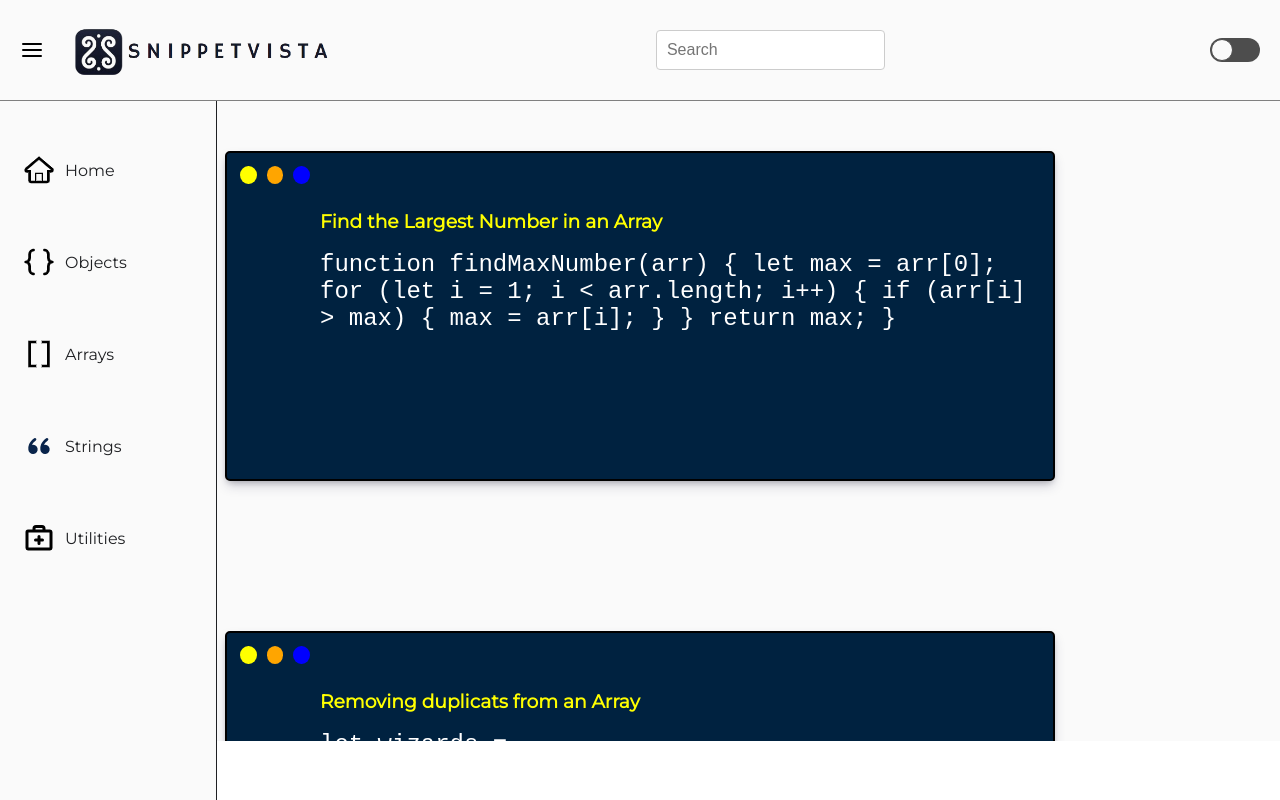
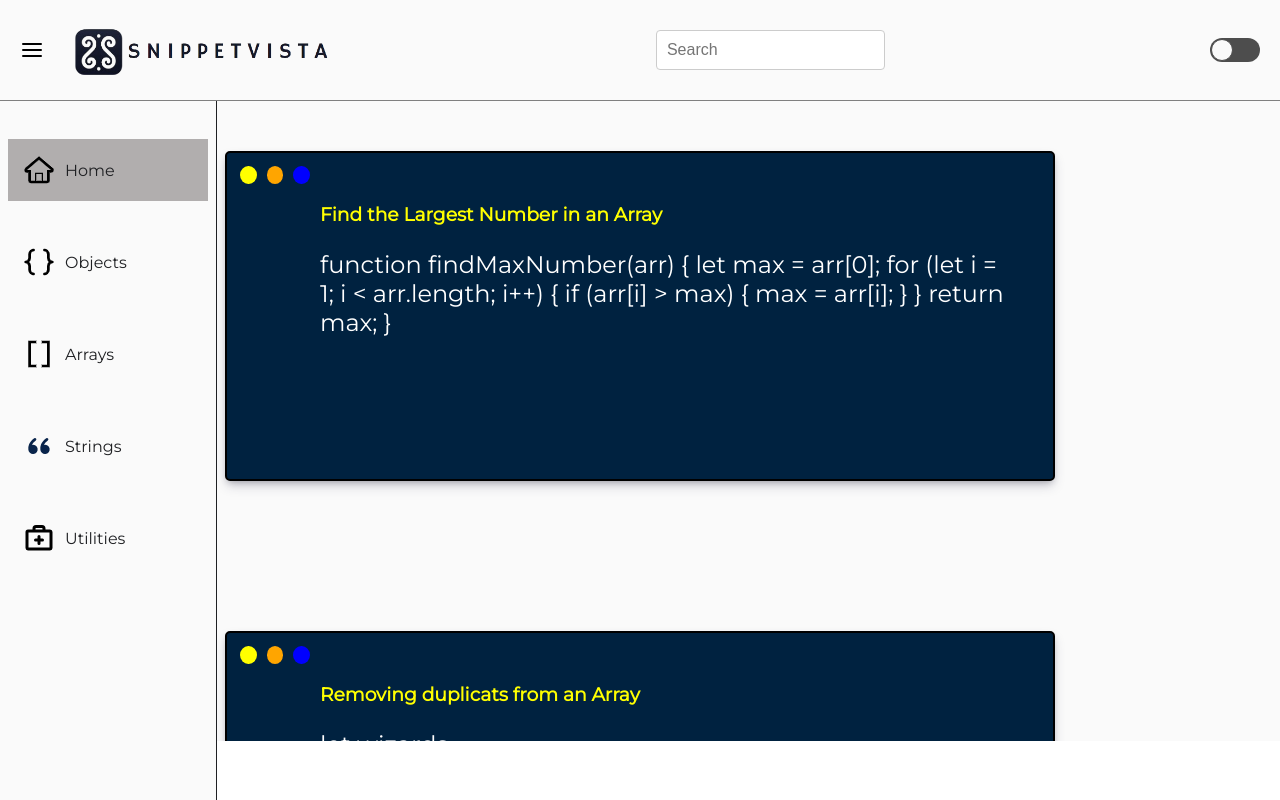
Before and after one commit to vukas86/snippetvista, a React (Create React App) app: page / in a window 1280 px wide. Built offline with nearby package versions, Linux system fonts and the light colour scheme.

Commit message:
working on funcionality of main page

```diff
--- a/public/index.html
+++ b/public/index.html
@@ -2,6 +2,7 @@
 <html lang="en">
   <head>
     <meta charset="utf-8" />
+    <meta name="view-transition" content="same-origin" />
 
     <link rel="icon" href="%PUBLIC_URL%/favicon.ico" />
     <meta name="viewport" content="width=device-width, initial-scale=1" />
--- a/src/App.js
+++ b/src/App.js
@@ -15,8 +15,8 @@ function App() {
         <div>
           <Main />
         </div>
-        <Footer />
       </div>
+      {/* <Footer /> */}
     </AppProvider>
   );
 }
--- a/src/components/Main/Main.js
+++ b/src/components/Main/Main.js
@@ -16,7 +16,7 @@ function Main() {
           </div>
           <article>
             <h3>{item.title}</h3>
-            <code>{item.description}</code>
+            <p>{item.description}</p>
           </article>
         </div>
       ))}
--- a/src/components/Sidebar/SideBar.js
+++ b/src/components/Sidebar/SideBar.js
@@ -64,6 +64,8 @@ function SideBar() {
     return null;
   }
 
+  console.log(selectedSection);
+
   return (
     <motion.aside
       className="sidecontainer"
@@ -78,31 +80,46 @@ function SideBar() {
         variants={sideBarVarients}
       >
         <ul>
-          <motion.li variants={itemVariants}>
+          <motion.li
+            variants={itemVariants}
+            className={selectedSection === "" ? "active" : ""}
+          >
             <a href="#home" onClick={() => selectionHandler("")}>
               <img src={home} alt="home-icon"></img>
               <span>Home</span>
             </a>
           </motion.li>
-          <motion.li variants={itemVariants}>
+          <motion.li
+            variants={itemVariants}
+            className={selectedSection === "Objects" ? "active" : ""}
+          >
             <a href="#objects" onClick={() => selectionHandler("Objects")}>
               <img src={object} alt="object-icon"></img>
               <span>Objects</span>
             </a>
           </motion.li>
-          <motion.li variants={itemVariants}>
+          <motion.li
+            variants={itemVariants}
+            className={selectedSection === "Arrays" ? "active" : ""}
+          >
             <a href="#arrays" onClick={() => selectionHandler("Arrays")}>
               <img src={array} alt="array-icon"></img>
               <span>Arrays</span>
             </a>
           </motion.li>
-          <motion.li variants={itemVariants}>
+          <motion.li
+            variants={itemVariants}
+            className={selectedSection === "Strings" ? "active" : ""}
+          >
             <a href="#strings" onClick={() => selectionHandler("Strings")}>
               <img src={quotes} alt="string-icon"></img>
               <span>Strings</span>
             </a>
           </motion.li>
-          <motion.li variants={itemVariants}>
+          <motion.li
+            variants={itemVariants}
+            className={selectedSection === "Utilities" ? "active" : ""}
+          >
             <a href="#utilities" onClick={() => selectionHandler("Utilities")}>
               <img src={utility} alt="string-icon"></img>
               <span>Utilities</span>
--- a/src/index.css
+++ b/src/index.css
@@ -20,6 +20,11 @@ body {
   font-family: "Montserrat-Regular", Arial, Helvetica, sans-serif;
   --color-background: #fafafa;
   --color-foreground: #1f2023;
+  --sb-track-color: #5a6a71;
+  --sb-thumb-color: #002240;
+  --sb-size: 20px;
+
+  scrollbar-color: var(--sb-thumb-color) var(--sb-track-color);
 }
 body,
 html {
@@ -31,6 +36,28 @@ body.dark {
   --color-background: #1f2023;
   --color-foreground: #efefef;
   --visible: hidden;
+}
+
+.main-section {
+  --sb-track-color: #5a6a71;
+  --sb-thumb-color: #002240;
+  --sb-size: 20px;
+
+  scrollbar-color: var(--sb-thumb-color) var(--sb-track-color);
+}
+
+.main-section::-webkit-scrollbar {
+  width: var(--sb-size);
+}
+
+.main-section::-webkit-scrollbar-track {
+  background: var(--sb-track-color);
+  border-radius: 19px;
+}
+
+.main-section::-webkit-scrollbar-thumb {
+  background: var(--sb-thumb-color);
+  border-radius: 19px;
 }
 
 .app {
@@ -95,6 +122,10 @@ li {
   -webkit-animation: slide-left 1s both;
   animation: slide-left 1s both;
 }
+.active {
+  view-transition-name: activeTab;
+  background-color: rgb(177, 174, 174);
+}
 
 .socialLinks ul {
   display: flex;
@@ -139,12 +170,14 @@ li {
   color: yellow;
 }
 
-code {
+p {
   font-size: 24px;
+  max-width: 75ch;
+  text-wrap: pretty;
 }
 
 article {
-  margin-top: 25px;
+  margin-top: 18px;
 }
 
 .sidebar-open .content-container {
```
